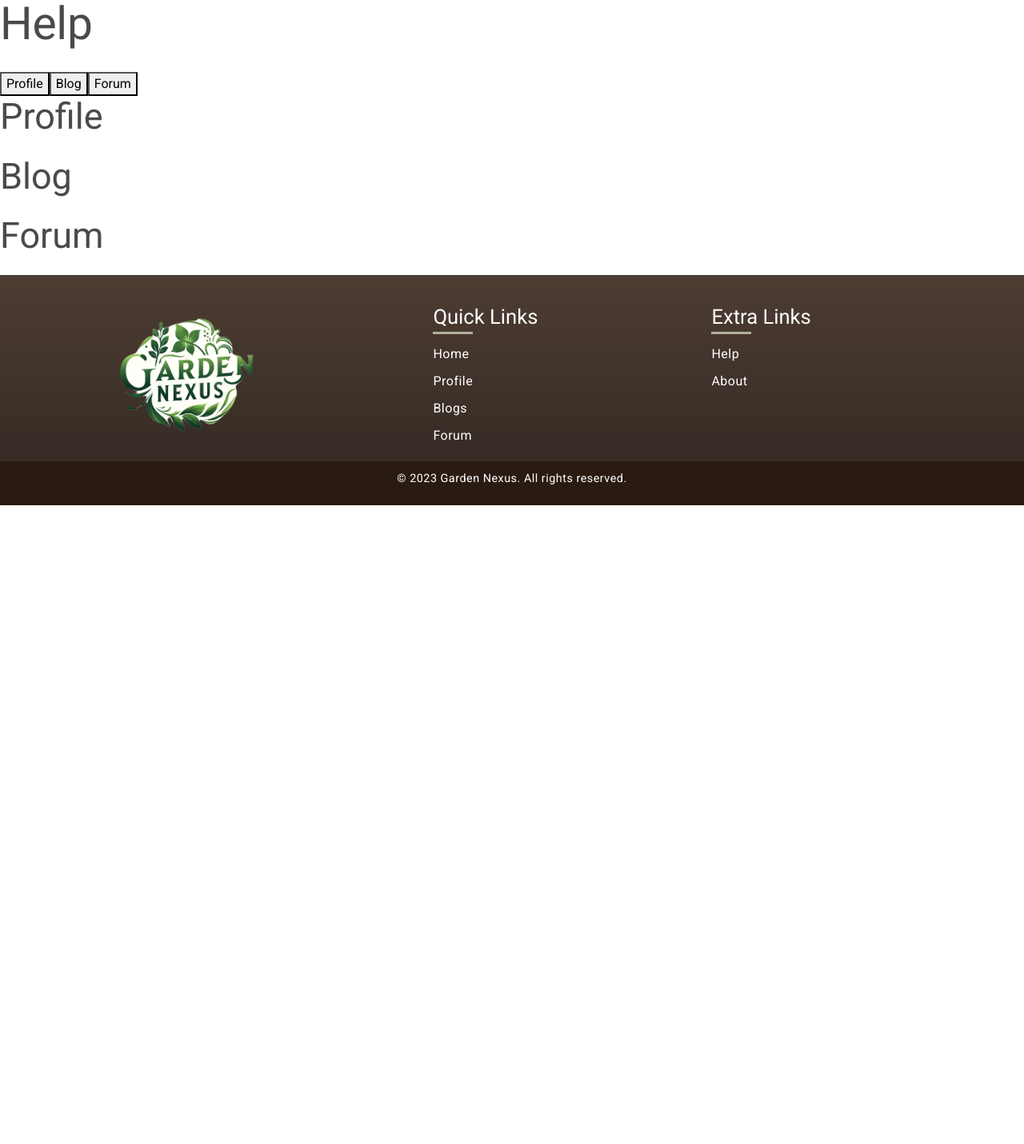
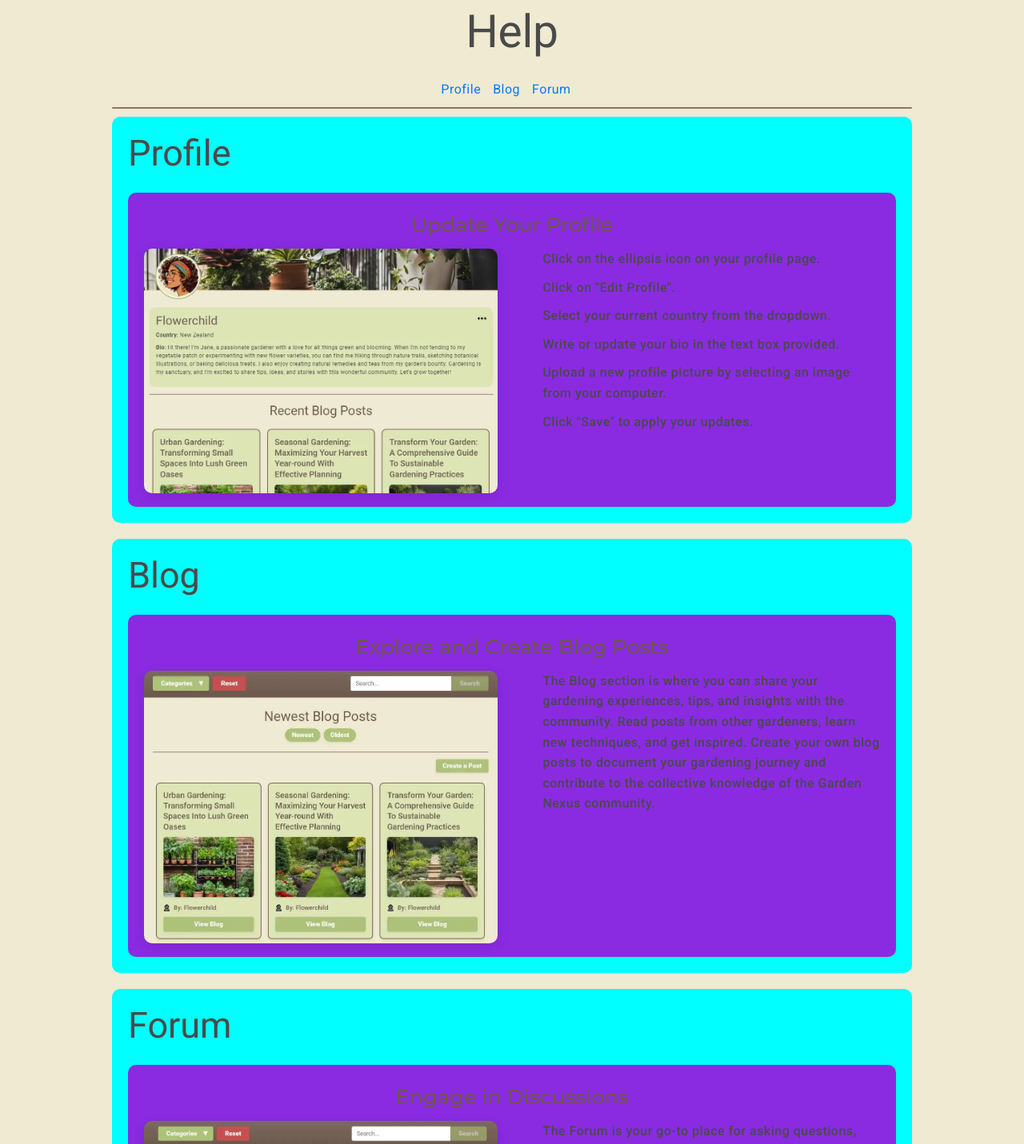
Before and after one commit to Costersda/garden_nexus, an Angular app in the folder client/: page /help in a window 1280 px wide. Shown: the part 316-1747 px from the top of the page at 80% size. Before the commit the page ends 948 px from the top, so only its background shows below. Built offline with nearby package versions, Linux system fonts and the light colour scheme; no server answers.

Commit message:
help page progress

```diff
--- a/client/src/app/help/components/help.component.html
+++ b/client/src/app/help/components/help.component.html
@@ -6,31 +6,95 @@
 </div>
 
 <div class="help-content-container">
+    <div class="help-content">
         <h1>Help</h1>
 
         <nav class="help-tabs">
-        <button (click)="scrollTo('profile')">Profile</button>
-        <button (click)="scrollTo('blog')">Blog</button>
-        <button (click)="scrollTo('forum')">Forum</button>
+            <span (click)="scrollTo('profile')" class="tab-link">Profile</span>
+            <span (click)="scrollTo('blog')" class="tab-link">Blog</span>
+            <span (click)="scrollTo('forum')" class="tab-link">Forum</span>
         </nav>
-
-    <div class="help-content">
+    </div>
+    <div class="help-content-container">
+        <hr class="styled-hr">
+    </div>
+    <div class="help-section">
         <section id="profile">
-            <h2>Profile</h2>
-            <!-- Add profile help content here -->
+            <h2 class="help-section-title">Profile</h2>
+            <div class="help-section-container">
+                <div class="help-content-container-heading">
+                    <h4 class="help-content-subtitle">Update Your Profile</h4>
+                </div>
+                <div class="help-section-container-content">
+                    <div class="help-section-container-content-image">
+                        <img class="help-content-image" src="assets/profilePage.webp" alt="Profile Page Example" loading="lazy">
+                    </div>
+                    <div class="help-section-container-content-text">
+                        <div class="help-content-text-wrapper">
+                            <ol class="help-content-text">
+                                <li>Click on the ellipsis icon on your profile page.</li>
+                                <li>Click on "Edit Profile".</li>
+                                <li>Select your current country from the dropdown.</li>
+                                <li>Write or update your bio in the text box provided.</li>
+                                <li>Upload a new profile picture by selecting an image from your computer.</li>
+                                <li>Click "Save" to apply your updates.</li>
+                            </ol>
+                        </div>
+                    </div>
+                </div>
+            </div>
         </section>
-
+    </div>
+        <div class="help-section">
             <section id="blog">
-            <h2>Blog</h2>
-            <!-- Add blog help content here -->
+                <h2 class="help-section-title">Blog</h2>
+                <div class="help-section-container">
+                    <div class="help-content-container-heading">
+                        <h4 class="help-content-subtitle">Explore and Create Blog Posts</h4>
+                    </div>
+                    <div class="help-section-container-content">
+                        <div class="help-section-container-content-image">
+                            <img class="help-content-image" src="assets/blogPage.webp" alt="Blog Page Example" loading="lazy">
+                        </div>
+                        <div class="help-section-container-content-text">
+                            <div class="help-content-text-wrapper">
+                                <p class="help-content-text">
+                                    The Blog section is where you can share your gardening experiences, tips, and insights with the community.
+                                    Read posts from other gardeners, learn new techniques, and get inspired.
+                                    Create your own blog posts to document your gardening journey and contribute to the collective knowledge of the Garden Nexus community.
+                                </p>
+                            </div>
+                        </div>
+                    </div>
+                </div>
             </section>
-
+        </div>
+        <div class="help-section">
             <section id="forum">
-            <h2>Forum</h2>
-            <!-- Add forum help content here -->
+                <h2 class="help-section-title">Forum</h2>
+                <div class="help-section-container">
+                    <div class="help-content-container-heading">
+                        <h4 class="help-content-subtitle">Engage in Discussions</h4>
+                    </div>
+                    <div class="help-section-container-content">
+                        <div class="help-section-container-content-image">
+                            <img class="help-content-image" src="assets/forumPage.webp" alt="Forum Page Example" loading="lazy">
+                        </div>
+                        <div class="help-section-container-content-text">
+                            <div class="help-content-text-wrapper">
+                                <p class="help-content-text">
+                                    The Forum is your go-to place for asking questions, seeking advice, and participating in discussions about all things gardening.
+                                    Browse through different categories, start new threads, or contribute to existing conversations.
+                                    Share your knowledge, learn from others, and connect with gardeners from around the world in this interactive community space.
+                                </p>
+                            </div>
+                        </div>
+                    </div>
+                </div>
             </section>
         </div>
     </div>
 
+
 <router-outlet></router-outlet>
 <app-footer></app-footer>
--- a/client/src/styles/help.css
+++ b/client/src/styles/help.css
@@ -0,0 +1,114 @@
+.help-content-container {
+    width: 100%;
+    background-color: #F0EAD2;
+    padding: 10px;
+    position: relative;
+}
+
+.help-content {
+    text-align: center;
+    margin: 0 auto;
+    max-width: 1000px;
+    width: 100%;
+}
+
+.help-section-title {
+    text-align: left;
+    margin-bottom: 20px;
+}
+
+.help-content-subtitle {
+    text-align: center;
+    margin-bottom: 15px;
+}
+
+.tab-link {
+    color: #007bff;
+    cursor: pointer;
+    text-decoration: none;
+    margin-right: 15px;
+}
+
+.tab-link:hover {
+    text-decoration: underline;
+}
+
+.help-section {
+    background-color: aqua;
+    border-radius: 10px;
+    padding: 20px;
+    margin: 0 auto 20px auto;
+    max-width: 1000px;
+    width: 100%;
+}
+
+.help-section-container {
+    background-color: blueviolet;
+    border-radius: 10px;
+    padding: 10px 20px;
+}
+
+.help-section-container-content {
+    display: flex;
+    flex-direction: row;
+    align-items: flex-start;
+    justify-content: space-between;
+}
+
+.help-section-container-content-image {
+    flex: 0 0 48%;
+}
+
+.help-content-image {
+    max-width: 100%;
+    height: auto;
+    border-radius: 10px;
+    box-shadow: 0 4px 15px rgba(0,0,0,0.1);
+    transition: transform 0.3s ease;
+}
+
+.help-section-container-content-text {
+    flex: 0 0 48%;
+}
+
+.help-content-text-wrapper {
+    width: 100%;
+    text-align: left;
+}
+
+.help-content-text {
+    font-weight: 450;
+    font-size: 1em;
+    line-height: 1.6;
+    text-align: left;
+    padding-left: 20px;
+}
+
+.help-content-text li {
+    margin-bottom: 10px;
+}
+
+@media (max-width: 992px) {
+    .help-content-container {
+        padding: 20px;
+    }
+
+    .help-section-container-content {
+        flex-direction: column;
+    }
+
+    .help-section-container-content-image,
+    .help-section-container-content-text {
+        flex: 0 0 100%;
+    }
+
+    .help-section-container-content-text {
+        margin-top: 20px;
+    }
+}
+
+@media (max-width: 576px) {
+    .help-content {
+        max-width: 100%;
+    }
+}
```
Lines whose indentation alone changed are shown as unchanged.
